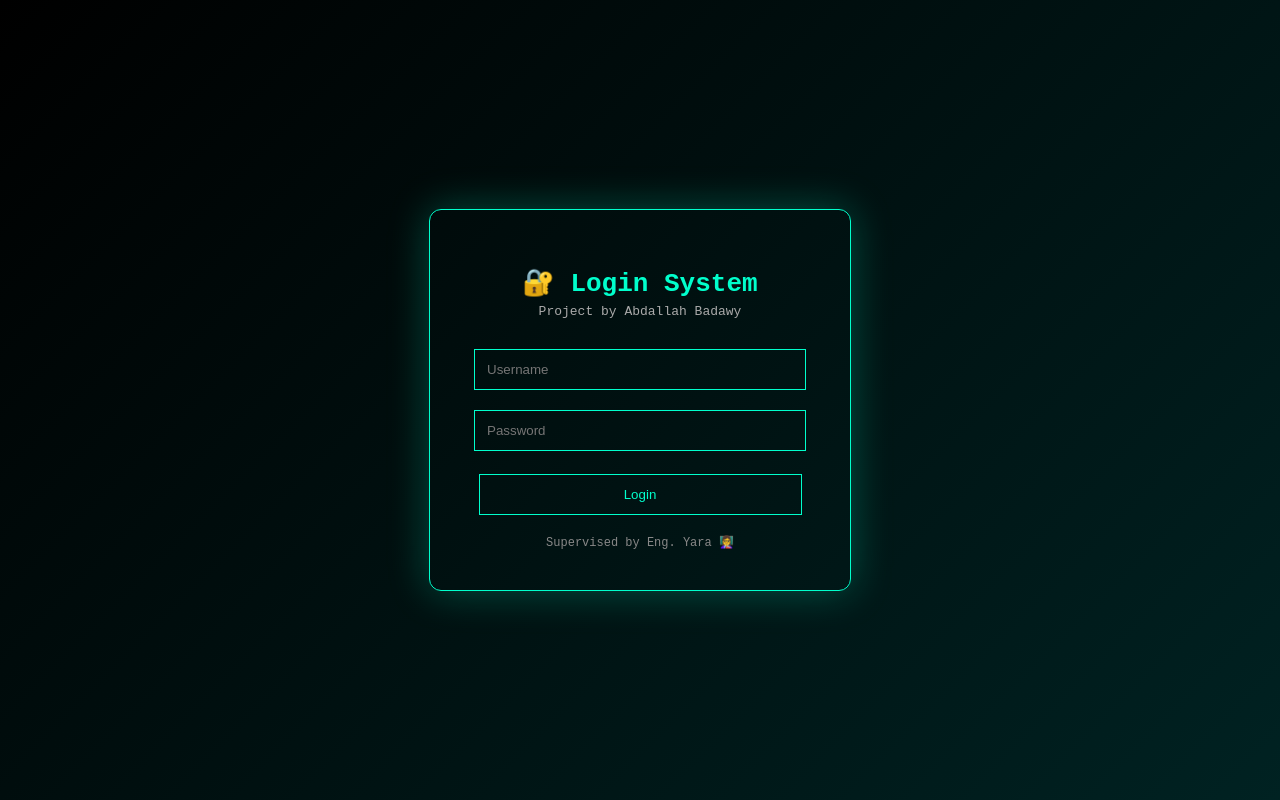
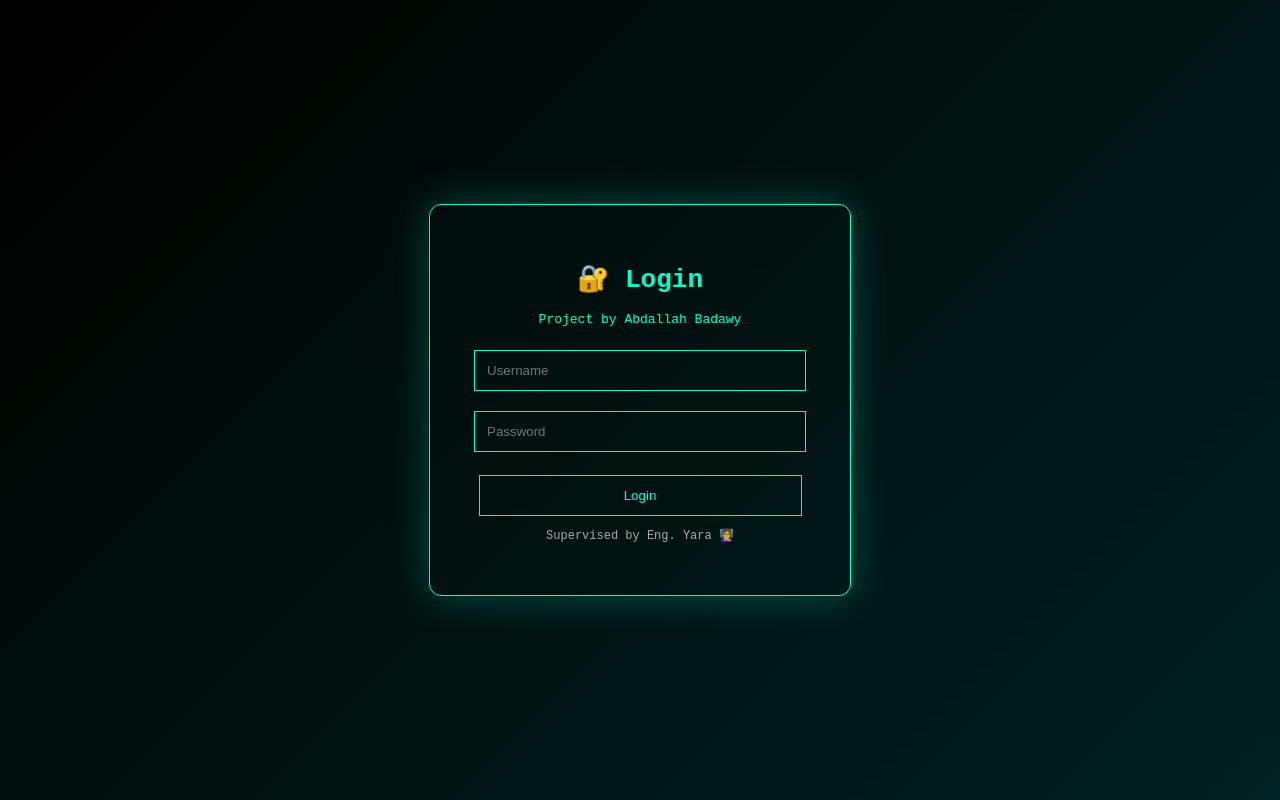
Before and after one commit to atabeeeeee385-code/login-system, a plain HTML site: page login.html in a window 1280 px wide. Drawn offline with Linux system fonts and the light colour scheme.

Commit message:
Update login.html

```diff
--- a/login.html
+++ b/login.html
@@ -12,8 +12,6 @@
     align-items: center;
     height: 100vh;
 }
-
-/* Box */
 .login-box {
     width: 340px;
     padding: 40px;
@@ -22,18 +20,6 @@
     text-align: center;
     border-radius: 12px;
 }
-
-h1 {
-    margin-bottom: 5px;
-}
-
-.sub {
-    font-size: 13px;
-    margin-bottom: 20px;
-    color: #aaa;
-}
-
-/* Inputs */
 input {
     width: 90%;
     padding: 12px;
@@ -42,8 +28,6 @@
     border: 1px solid #00ffcc;
     color: #00ffcc;
 }
-
-/* Button */
 button {
     width: 95%;
     padding: 12px;
@@ -51,41 +35,23 @@
     background: transparent;
     color: #00ffcc;
     cursor: pointer;
-    transition: 0.3s;
 }
-
 button:hover {
     background: #00ffcc;
     color: black;
 }
-
 .error {
     color: red;
-    font-size: 13px;
-}
-
-/* Footer */
-.footer {
-    margin-top: 20px;
-    font-size: 12px;
-    color: #888;
 }
 </style></head><body><div class="login-box">
-    <h1>🔐 Login System</h1>
-    <div class="sub">Project by Abdallah Badawy</div><input type="text" id="username" placeholder="Username">
-<input type="password" id="password" placeholder="Password">
+<h1>🔐 Login</h1>
+<p>Project by Abdallah Badawy</p><input type="text" id="username" placeholder="Username">
+<input type="password" id="password" placeholder="Password"><p class="error" id="error"></p><button onclick="login()">Login</button>
 
-<p class="error" id="error"></p>
-
-<button onclick="login()">Login</button>
-
-<div class="footer">
-    Supervised by Eng. Yara 👩‍🏫
-</div>
-
+<p style="font-size:12px;color:#aaa;">
+Supervised by Eng. Yara 👩‍🏫
+</p>
 </div><script>
-
-// لو داخل قبل كده
 if (localStorage.getItem("loggedIn") === "true") {
     window.location.href = "index.html";
 }
@@ -95,18 +61,14 @@
     let pass = password.value.trim();
 
     if (user === "admin" && pass === "111") {
-
         localStorage.setItem("loggedIn", "true");
         localStorage.setItem("username", user);
-
         window.location.href = "index.html";
-
     } else {
         document.getElementById("error").innerText = "Wrong data ❌";
     }
 }
 
-// Enter key
 document.addEventListener("keydown", e => {
     if (e.key === "Enter") login();
 });
```
